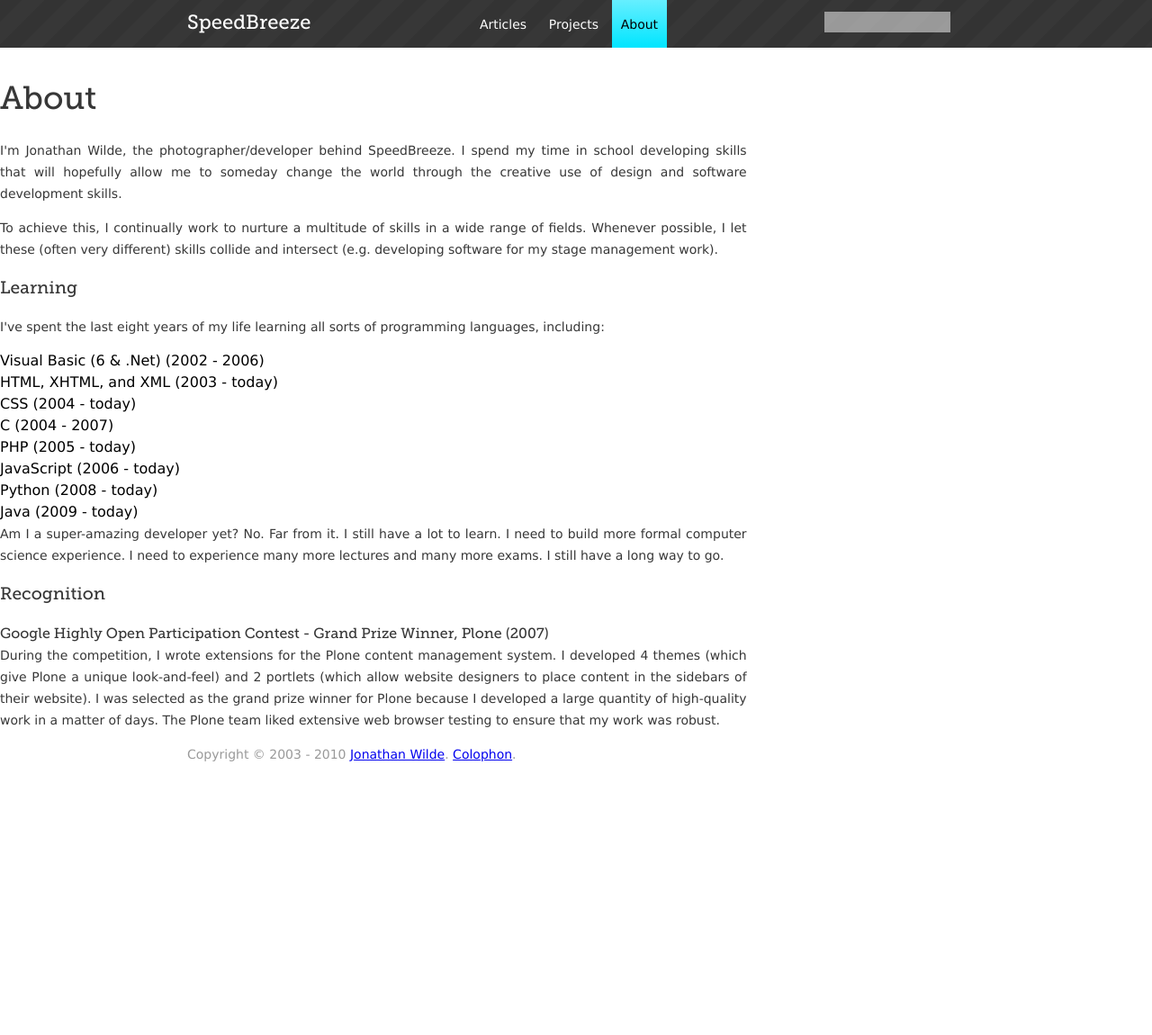
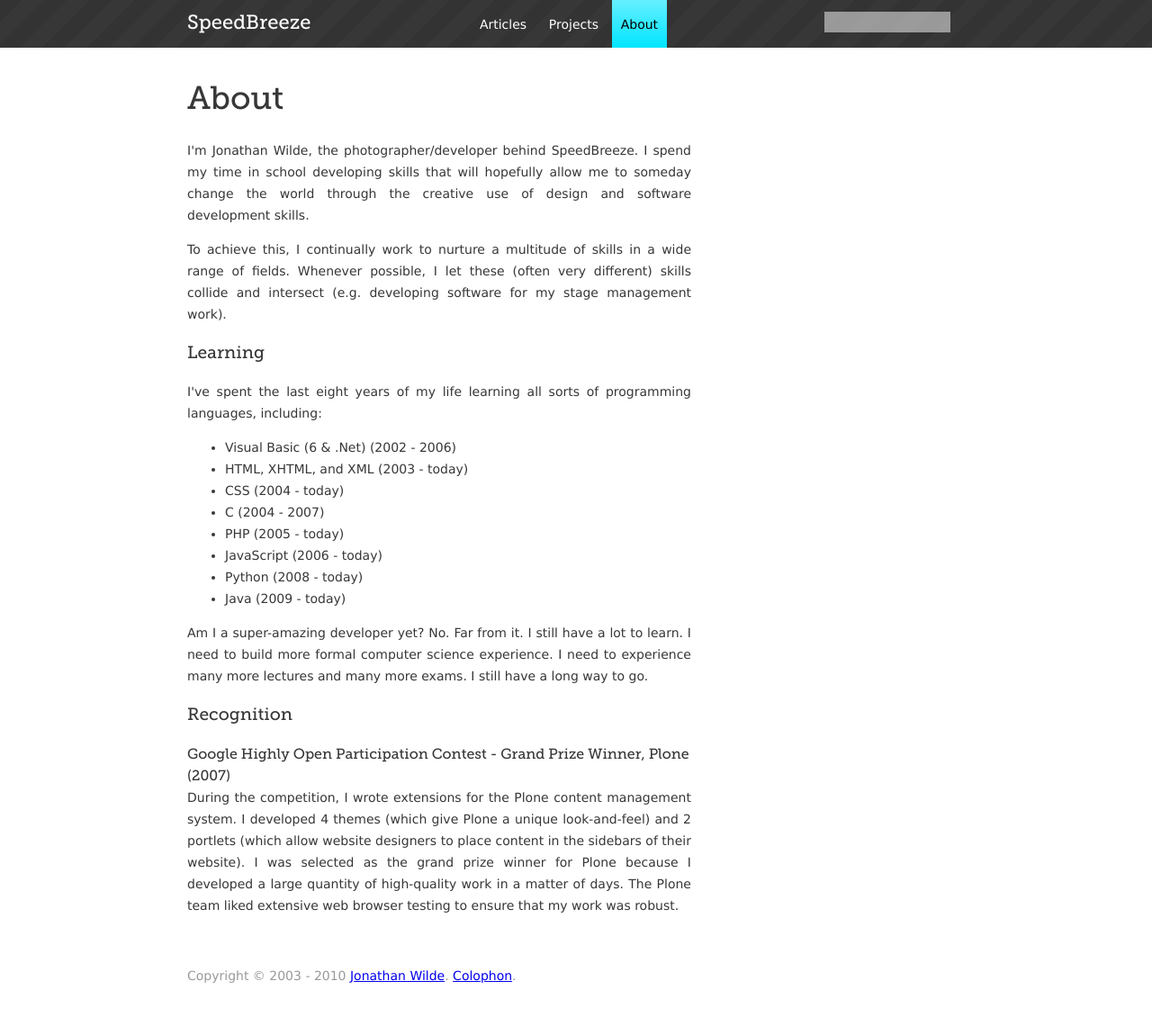
Before and after one commit to hellojwilde/hellojwilde.github.io, a Jekyll site: the page built from about.html, in a window 1280 px wide. Shown: the whole page at 90% size. Built offline with Jekyll 4.4.1, drawn with Linux system fonts in a browser that asks for light colours; comment, search, counter and statistics services are not loaded; before the commit the page ends 904 px from its top, so only the background shows below that.

Commit message:
Adding proper content tags.

```diff
--- a/about.html
+++ b/about.html
@@ -4,7 +4,7 @@
 section: about
 type: page
 ---
-<div class="split">
+<div id="content"><div class="content"><div class="split">
     <div class="main">
         <h1>About</h1>
 
@@ -61,4 +61,4 @@
             robust.
         </p>
     </div>
-</div>
+</div></div></div>
--- a/articles.html
+++ b/articles.html
@@ -4,7 +4,7 @@
 section: articles
 type: page
 ---
-<div class="split">
+<div id="content"><div class="content"><div class="split">
     <div class="main">
         <h1>Articles</h1>
 
@@ -32,4 +32,4 @@
             {% endfor %}
         </ul>
     </div>
-</div>
+</div></div></div>
```
